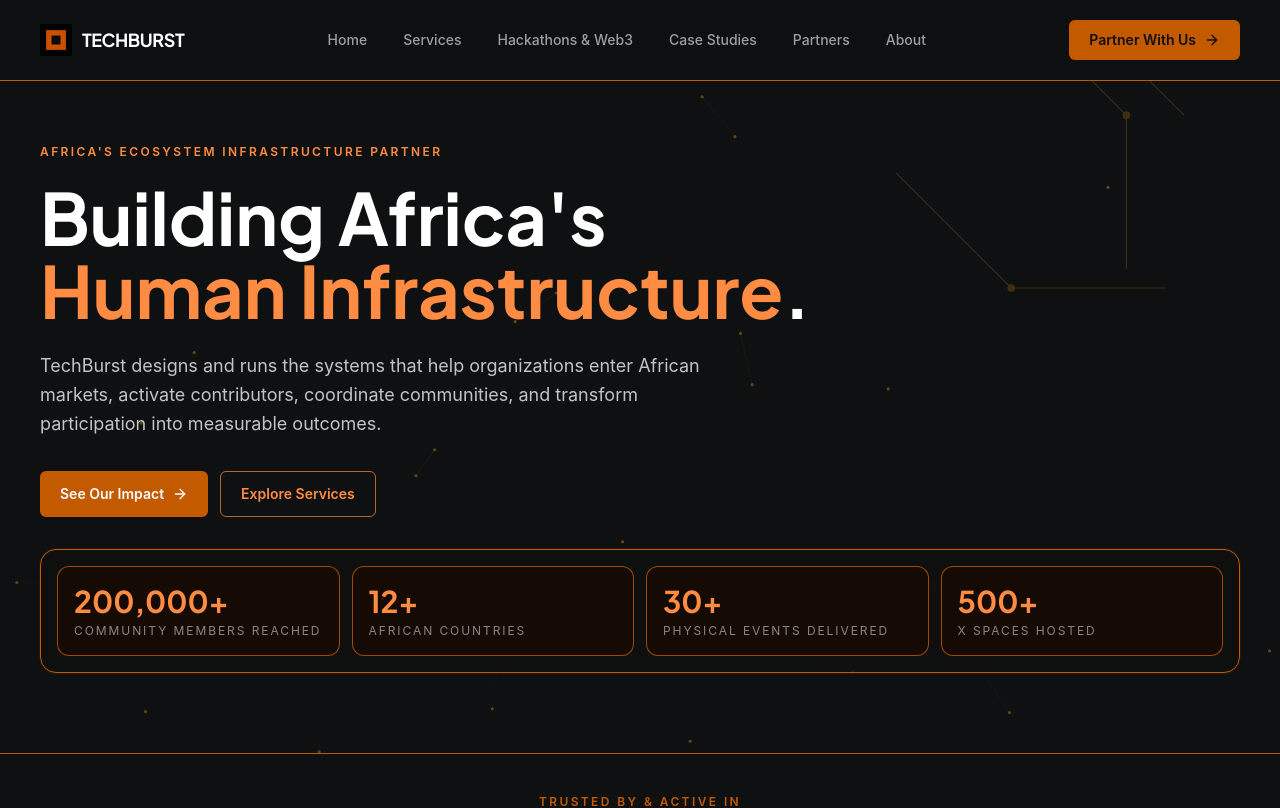
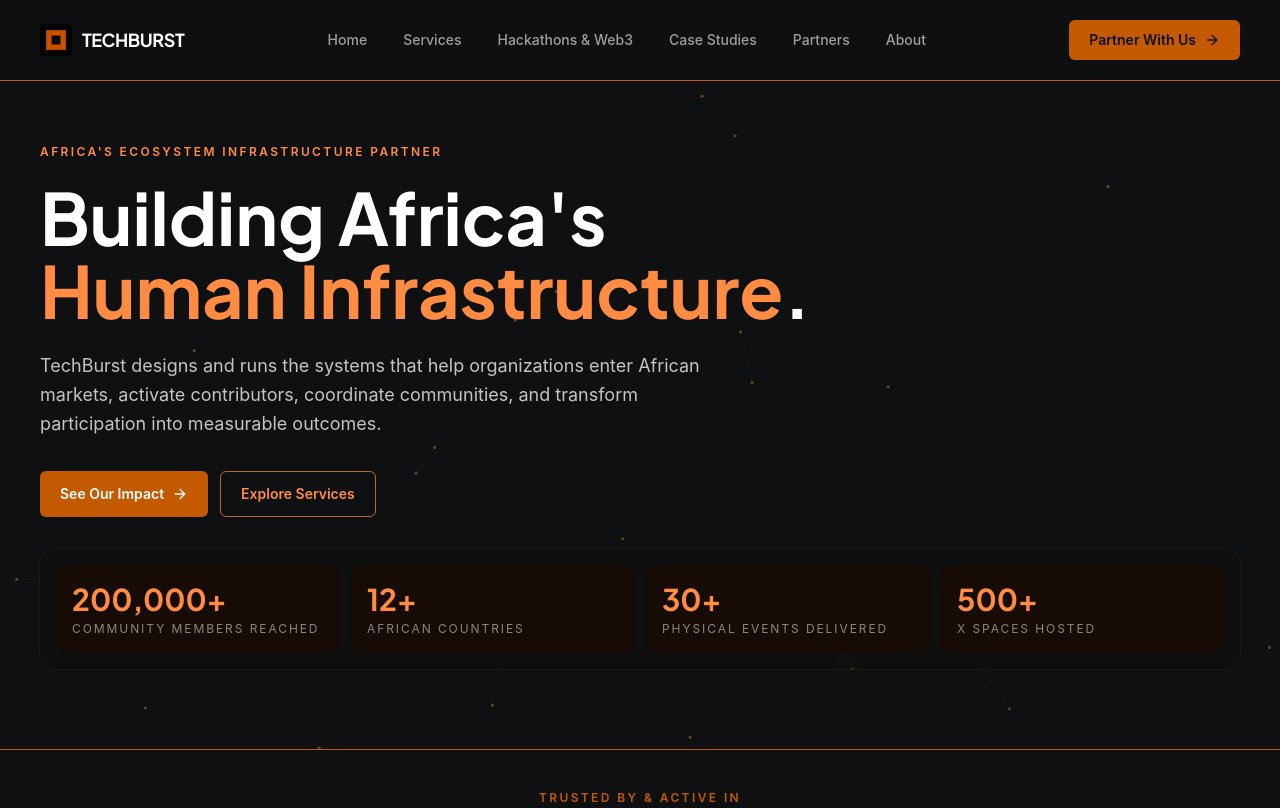
Before and after one commit to wisdomchinecherem/techburst, a Next.js app: page / in a window 1280 px wide. Shown: the top 808 px of the page. Built offline with nearby package versions, Linux system fonts and the light colour scheme.

Commit message:
complete

```diff
--- a/app/ui/HackathonsSection.tsx
+++ b/app/ui/HackathonsSection.tsx
@@ -41,7 +41,7 @@
           {showcaseProjects.map((project) => (
             <div
               key={project.name}
-              className="rounded-2xl border border-border bg-[#0f1011] p-4 text-center transition-all duration-200 hover:-translate-y-1 hover:border-[#FF8C42]/60 hover:bg-[#161616]"
+              className="rounded-2xl  bg-[#0f1011] p-4 text-center transition-all duration-200 hover:-translate-y-1 hover:border-[#FF8C42]/60 hover:bg-[#161616]"
             >
               <div className="mx-auto flex h-24 w-full max-w-45 items-center justify-center overflow-hidden rounded-2xl p-3 ">
                 <Image
--- a/app/ui/Hero.tsx
+++ b/app/ui/Hero.tsx
@@ -21,7 +21,7 @@
         aria-hidden
         className="pointer-events-none absolute right-0 top-0 h-72 w-72 opacity-40 sm:h-96 sm:w-96"
       >
-        <svg viewBox="0 0 200 200" className="h-full w-full">
+        {/* <svg viewBox="0 0 200 200" className="h-full w-full">
           <g stroke="#F5A623" strokeWidth="0.6" fill="none" opacity="0.5">
             <path d="M60 0 L120 60 L120 140" />
             <path d="M90 0 L150 60" />
@@ -36,7 +36,7 @@
               transform="rotate(45 155 25)"
             />
           </g>
-        </svg>
+        </svg> */}
       </div>
 
       <div className="relative mx-auto max-w-7xl px-6 pb-16 sm:px-10 sm:pb-20">
@@ -71,11 +71,11 @@
           </a>
         </div>
 
-        <div className="mt-8 grid grid-cols-2 gap-3 rounded-2xl border border-border bg-black/40 p-3 shadow-[0_0_0_1px_rgba(255,106,0,0.08)] backdrop-blur-sm sm:grid-cols-4 sm:p-4">
+        <div className="mt-8 grid grid-cols-2 gap-3 rounded-2xl bg-black/40 p-3 shadow-[0_0_0_1px_rgba(255,106,0,0.08)] backdrop-blur-sm sm:grid-cols-4 sm:p-4">
           {proofHighlights.map((stat) => (
             <div
               key={stat.label}
-              className="rounded-xl border border-border/80 bg-surface/70 p-3 sm:p-4"
+              className="rounded-xl bg-surface/70 p-3 sm:p-4"
             >
               <div className="font-display text-2xl font-bold text-[#FF8C42] sm:text-3xl">
                 {stat.value}
--- a/app/ui/PartnersSection.tsx
+++ b/app/ui/PartnersSection.tsx
@@ -48,7 +48,7 @@
             return (
               <div
                 key={partner.name}
-                className={`flex h-28 items-center justify-center rounded-2xl border border-border p-3 sm:p-4 ${
+                className={`flex h-28 items-center justify-center rounded-2xl p-3 sm:p-4 ${
                   isBrave ? "bg-[#fdfdff]" : "bg-[#fdfdff]"
                 }`}
               >
--- a/tailwind.config.ts
+++ b/tailwind.config.ts
@@ -1,16 +1,14 @@
 import type { Config } from "tailwindcss";
 
 const config: Config = {
-  content: [
-    "./app/**/*.{ts,tsx}",
-    "./components/**/*.{ts,tsx}",
-  ],
+  content: ["./app/**/*.{ts,tsx}", "./components/**/*.{ts,tsx}"],
   theme: {
     extend: {
       colors: {
         black: "#0A0A0A",
         surface: "#141414",
-        border: "#FF6A00",
+        // Use a subtle neutral for borders so the UI looks cleaner and more modern
+        border: "#1F1F1F",
         orange: {
           DEFAULT: "#FF6A00",
           light: "#FF6A00",
```
